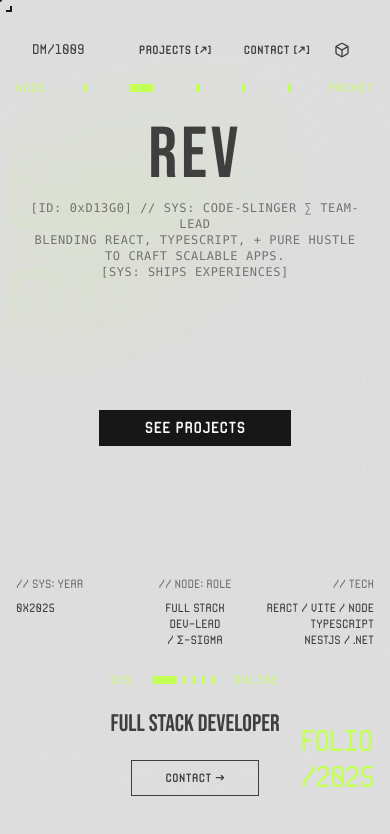
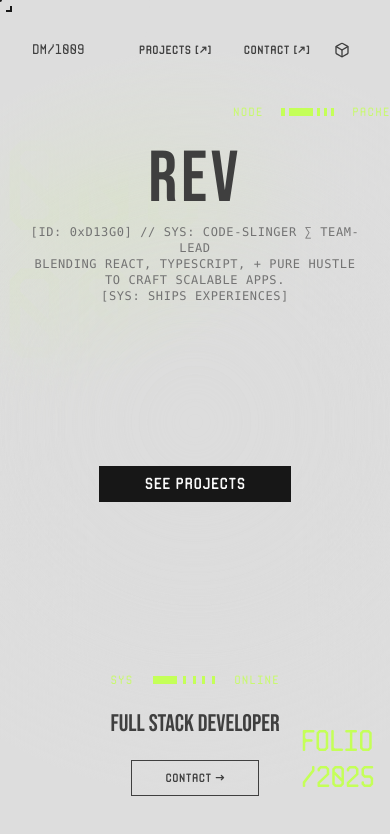
Before and after one commit to dmoscoa1009/dmoscoa-portfolio, a React (Vite) app: page / in a window 390 px wide. Shown: the top 834 px of the page. Built offline with nearby package versions, Linux system fonts and the light colour scheme.

Commit message:
feat: more UI home responsive adjustments

```diff
--- a/src/pages/home.tsx
+++ b/src/pages/home.tsx
@@ -30,8 +30,8 @@ export default function HomePage() {
   }, []);
 
   return (
-    <div className="relative h-svh w-full p-4 sm:p-8 pt-18 pb-12 sm:pt-32 flex flex-col gap-y-4 text-foreground">
-      <div className="sm:absolute top-32 sm:left-1/2 sm:-translate-x-1/2 max-w-2xl w-full z-10 flex flex-col gap-4">
+    <div className="relative h-svh w-full p-4 sm:p-8 pt-24 pb-12 sm:pt-32 flex flex-col gap-y-4 text-foreground">
+      <div className="sm:absolute top-32 sm:left-1/2 sm:-translate-x-1/2 sm:max-w-2xl ml-auto mr-6 max-w-[30vw] w-full z-10 flex flex-col gap-4">
         <StructureBar left="NODE" right="PACKET" />
       </div>
       {/* Description */}
@@ -58,7 +58,7 @@ export default function HomePage() {
       </div>
 
       {/* Centered Project Button */}
-      <div className="sm:absolute sm:top-1/2 my-auto sm:left-1/2 sm:-translate-x-1/2 sm:-translate-y-1/2 flex justify-center">
+      <div className="sm:absolute items-center sm:top-1/2 my-auto sm:left-1/2 sm:-translate-x-1/2 sm:-translate-y-1/2 flex justify-center">
         <NavLink to="/projects">
           <Button className="text-base px-6 py-3 rounded-none border-none shadow-none transition-none w-48 sm:w-auto">
             See projects
@@ -67,9 +67,9 @@ export default function HomePage() {
       </div>
 
       {/* Project Details */}
-      <div className="flex flex-col sm:block gap-8 w-full sm:w-auto sm:absolute sm:bottom-8 sm:right-8 text-xs uppercase text-foreground">
-        <div className="grid grid-cols-3 gap-4 sm:gap-12">
-          <div className="sm:text-right text-left">
+      <div className="hidden sm:block sm:absolute sm:bottom-8 sm:right-8 text-xs uppercase text-foreground">
+        <div className="grid grid-cols-3 gap-12">
+          <div className="text-right">
             <p className="mb-2 text-muted-foreground">
               <GlitchText text="// SYS: YEAR" />
             </p>
@@ -77,7 +77,7 @@ export default function HomePage() {
               <GlitchText text="0x2025" />
             </p>
           </div>
-          <div className="sm:text-right text-center">
+          <div className="text-right">
             <p className="mb-2 text-muted-foreground">
               <GlitchText text="// NODE: ROLE" />
             </p>
```
